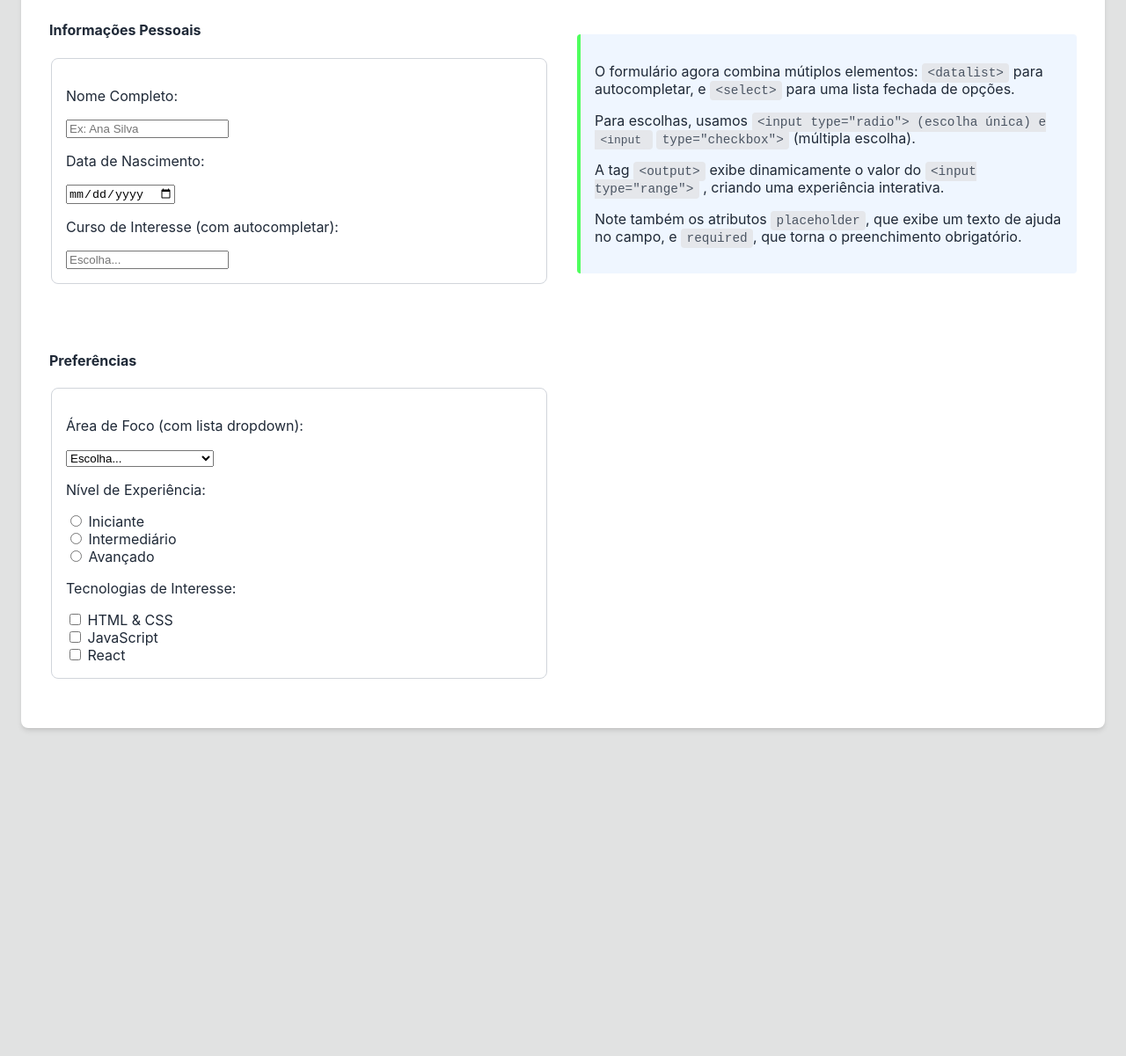
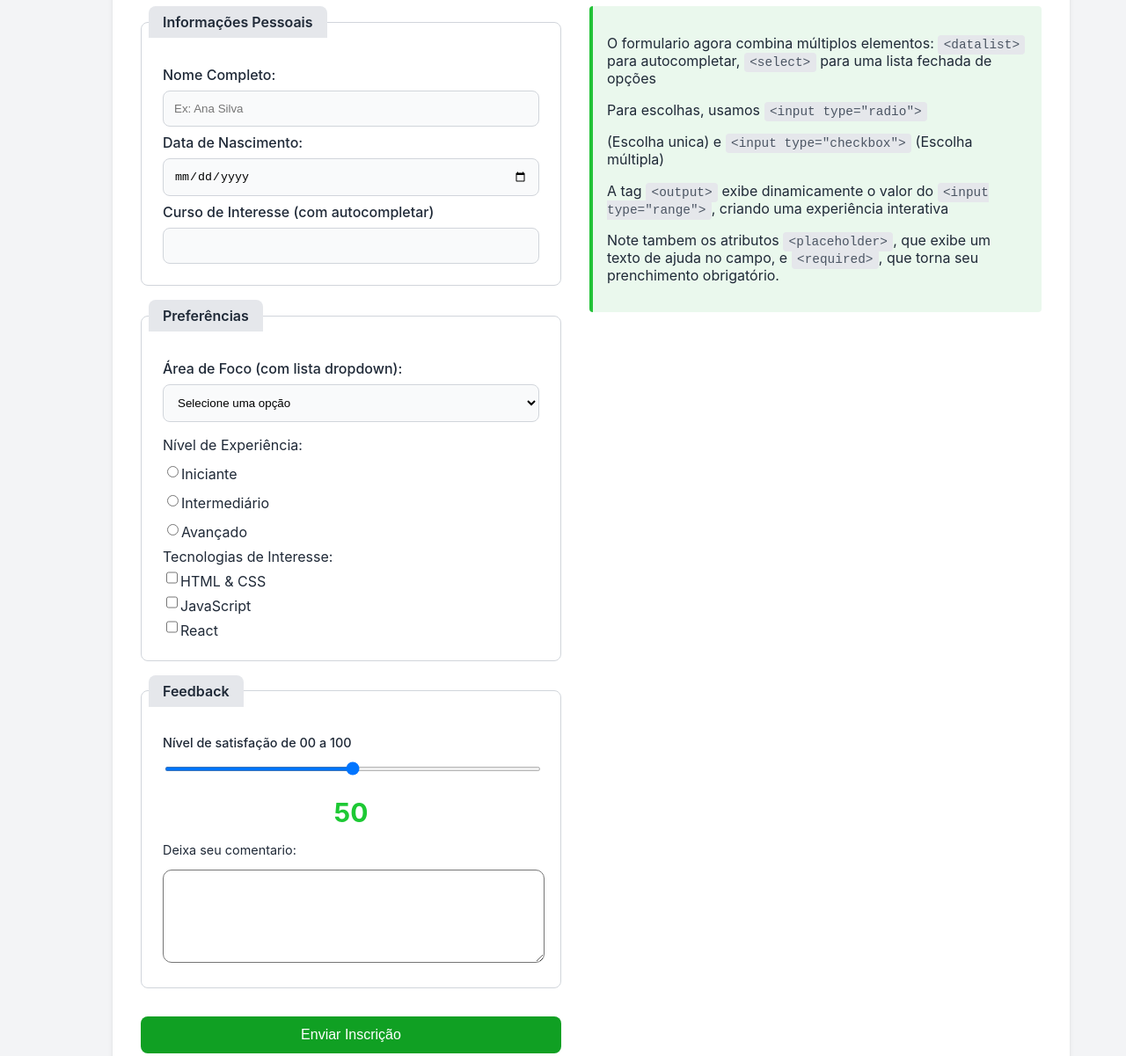
Before and after one commit to Pedroh1910/Anatomia, a plain HTML site: page part2.html in a window 1280 px wide. Shown: the part 438-1639 px from the top of the page at 88% size. Before the commit the page ends 1338 px from the top, so only its background shows below. Drawn offline with Linux system fonts and the light colour scheme.

Commit message:
Anatomia web part 2

```diff
--- a/part2.html
+++ b/part2.html
@@ -1,113 +1,117 @@
 <!DOCTYPE html>
-<html lang="ru">
+<html lang="en">
 <head>
     <meta charset="UTF-8">
     <meta name="viewport" content="width=device-width, initial-scale=1.0">
-    <title>Anatomia Web 2 - HTML 5</title>
-     <link rel="stylesheet" href="./style2.css">
+    <title>HTML 5 PARTE 2</title>
+
+    <link rel="stylesheet" href="./style2.css">
 </head>
 <body>
-    <header>
-        <div>
-            <h1>Anatomia de uma página HTML5</h1>
-            <p>Parte 2: Formulários e Textos</p>
-        </div>
-        <a href="/index.html">⭠ Voltar para Parte 1</a>
+    <header class="cabeca">
+        <h1>
+            Anatomia de uma página HTMl5</h1>
+            <nav>
+                <a href="index.html">⭠ Voltar para a parte 1</a>
+            </nav>
 
     </header>
-    <main class="conteiner">
+    <main class="container">
         <div class="card">
-            <h2>
-                Aprofundando o Conhecimento
-            </h2>
-            <p>
-                Nesta segunda parte, exploramos tags essenciais para Interatividade (Formulários) e para dar um significado ainda mais rico ao conteúdo textual.
-            </p>
+            <h2>Aprofundando o Conhecimento</h2>
+            <p>Nesta segunda parte, exploramos tags essenciais para a interatividade (formulários) e para dar um significado ainda mais rico ao conteúdo textual.</p>
         </div>
-        <section id="FormulariosInterativos">
+        <section id="formularios">
             <h3>Formulários Interativos: Coletando Dados</h3>
-            <div class="card grid-container">
-                <div>
-                    <h4>Informações Pessoais</h4>
-                    <fieldset>
-                        <p>Nome Completo:</p>
-                        <input type="text" placeholder="Ex: Ana Silva">
-                        <p>Data de Nascimento:</p>
-                        <input type="date">
-                        <p>Curso de Interesse (com autocompletar):</p>
-                        <input list="cursos" placeholder="Escolha...">
-                    </fieldset>
-                    <datalist id="cursos">
-                        <option value="Desenvolvimento Web">
-                        <option value="Design Gráfico">
-                        <option value="Marketing Digital">
-                        <option value="Data Science">
-                        <option value="Cibersegurança">
-                        <option value="Inteligência Artificial">
-                        <option value="Ciência de Dados">
-                        <option value="Engenharia de Software">
-                        <option value="Redes de Computadores">
-                        <option value="Administração de Sistemas">
-                    </datalist>
+            <div class="card">
+                <div class="Esquerda">
+                    <form action="" method="post">
+                        <fieldset>
+                            <legend>Informações Pessoais</legend>
+                            <label for="name">Nome Completo:</label>
+                            <input type="text" name="nome" id="nome" required placeholder="Ex: Ana Silva">
+                            <label for="data">Data de Nascimento:</label>
+                            <input type="date" name="data" id="dataid" required>
+                            <label for="curso">Curso de Interesse (com autocompletar)</label>
+                            <input list="cursos" id=cursos" name=cursos" />
+                            <datalist id="cursos">
+                                <option value="Analise e Desenvolvimento de Sistemas"></option>
+                                <option value="Engenheira de Software"></option>
+                                <option value="Ciências da Computação"></option>
+                              </datalist>
+                        </fieldset>
+                        <fieldset>
+                            <legend>Preferências</legend>
+                            <label for="area">Área de Foco (com lista dropdown):</label>
+                            <select name="area" id="areaid">
+                                <option value="">Selecione uma opção</option>
+                                <option value="front">Front-End</option>
+                                <option value="back">Back-End</option>
+                                <option value="full">Full-Stack</option>
+                            </select>
+                            <div class="xp">
+                                <label for="nivel">Nível de Experiência:</label>
+
+                                <div class="iniciante">
+                                    <input type="radio" name="experiencia" id="experienciaid">
+                                    <label for="iniciante">Iniciante</label>
+                                </div>
+
+                                <div class="intermediario">
+                                    <input type="radio" name="experiencia" id="experienciaid">
+                                    <label for="intermediario">Intermediário</label>
+                                </div>
+
+                                <div class="avancado">
+                                    <input type="radio" name="experiencia" id="experienciaid">
+                                    <label for="avancado">Avançado</label>
+                                </div>
+
+                            </div>
+                            <div class="tech">
+                                <label for="tecnologias">Tecnologias de Interesse:</label>
+
+                                <div class="html">
+                                    <input type="checkbox" name="html" id="htmlid">
+                                    <label for="html">HTML & CSS</label>
+                                </div>
+
+                                <div class="js">
+                                    <input type="checkbox" name="js" id="jsid">
+                                    <label for="js">JavaScript</label>
+                                </div>
+
+                                <div class="react">
+                                    <input type="checkbox" name="react" id="reactid">
+                                    <label for="react">React</label>
+                                </div>
+                            </div>
+                        </fieldset>
+                        <fieldset class="feedback">
+                            <legend>Feedback</legend>
+                            <label class="nivel">Nível de satisfação de 00 a 100</label>
+                            <input type="range" name="comen" class="comen" id="satisfacao" min="0" max="100" value="50" oninput="document.getElementById('valor-satisfacao').value = this.value">
+                            <h2 class="nota"><output id="valor-satisfacao">50</output></h2>
+                            <p class="deixa">Deixa seu comentario:</p>
+                            <textarea name="comentario" class="comentario"></textarea>
+                        </fieldset>
+                        <button type="submit" class="enviar">Enviar Inscrição</button>
+                    </form>
                 </div>
-                <div class="tag-highlight">
-                    <p>O formulário agora combina mútiplos elementos: <code>&lt;datalist&gt;</code> para autocompletar, e
-                        <code>&lt;select&gt;</code> para uma lista fechada de opções.
-                    </p>
-                    <p>Para escolhas, usamos <code>&lt;input type="radio"&gt; (escolha única) e <code>&lt;input</code></code>
-                        <code> type="checkbox"&gt;</code> (múltipla escolha).
-                    </p>
-                    <p>A tag <code>&lt;output&gt;</code> exibe dinamicamente o valor do <code>&lt;input type="range"&gt;</code> , criando
-                        uma experiência interativa.
-                    </p>
+                <div class="direita tag-highlight">
                     <p>
-                        Note também os atributos <code>placeholder</code>, que exibe um texto de ajuda no campo, e
-                        <code>required</code>, que torna o preenchimento obrigatório.
-                    </p>
-                </div>
-                <div>
-                    <h4>
-                        Preferências
-                    </h4>
-                    <fieldset>
-                        <p>
-                            Área de Foco (com lista dropdown):
-                        </p>
-                        <select>
-                            <option value="escolha">Escolha...</option>
-                            <option value="frontend">Front-end</option>
-                            <option value="backend">Back-end</option>
-                            <option value="fullstack">Full Stack</option>
-                            <option value="data">Data Science</option>
-                            <option value="security">Cibersegurança</option>
-                            <option value="ai">Inteligência Artificial</option>
-                            <option value="devops">DevOps</option>
-                            <option value="mobile">Desenvolvimento Mobile</option>
-                            <option value="cloud">Computação em Nuvem</option>
-                            <option value="uxui">UX/UI Design</option>
-                        </select>
-                        <p>
-                            Nível de Experiência:
-                        </p>
-                        <input type="radio" name="exp" value="iniciante" id="iniciante">
-                        <label for="iniciante">Iniciante</label><br>
-                        <input type="radio" name="exp" value="intermediario" id="intermediario">
-                        <label for="intermediario">Intermediário</label><br>
-                        <input type="radio" name="exp" value="avancado" id="avancado">
-                        <label for="avancado">Avançado</label>
-                        <p>
-                            Tecnologias de Interesse:
-                        </p>
-                        <input type="checkbox" name="tech" value="htmlcss" id="htmlcss">
-                        <label for="htmlcss">HTML & CSS</label><br>
-                        <input type="checkbox" name="tech" value="javascript" id="javascript">
-                        <label for="javascript">JavaScript</label><br>
-                        <input type="checkbox" name="tech" value="react" id="react">
-                        <label for="react">React</label>
-                    </fieldset>
+                        O formulario agora combina múltiplos elementos: <code>&lt;datalist&gt;</code> para autocompletar, <code>&lt;select&gt;</code> para uma lista fechada de opções
+                      </p>
+                      <p>Para escolhas, usamos <code>&lt;input type="radio"&gt;</code></p> (Escolha unica) e <code>&lt;input type="checkbox"&gt;</code> (Escolha múltipla)</p>
+                      <p>A tag <code>&lt;output&gt;</code> exibe dinamicamente o valor do <code>&lt;input type="range"&gt;</code>, criando uma experiência interativa</p>
+                      <p>Note tambem os atributos <code>&lt;placeholder&gt;</code>, que exibe um texto de ajuda no campo, e <code>&lt;required&gt;</code>, que torna seu prenchimento obrigatório.</p>
                 </div>
             </div>
         </section>
     </main>
+    <footer>
+        <p>Página construída como um projeto de estudo sobre HTML5 Semântico.</p>
+        <p>&copy; 2025. Todos os direitos reservados.</p>
+    </footer>
 </body>
 </html>
--- a/style2.css
+++ b/style2.css
@@ -1,14 +1,13 @@
 body {
     font-family: 'Inter', sans-serif;
-    background-color: #e1e2e2;
+    background-color: #f3f4f6;
     color: #1f2937;
     margin: 0;
 }
 
 .container {
-    max-width: 960px;
+    width: 80%;
     margin: 0 auto;
-    padding: 0 1.5rem;
 }
 
 code {
@@ -21,16 +20,38 @@ code {
 }
 
 .tag-highlight {
-    border-left: 4px solid #4fff5e;
-    background-color: #eff6ff;
+    border-left: 4px solid #22c237;
+    background-color: #eaf8ed;
     padding: 1rem;
     border-radius: 0.25rem;
 }
 
+meter::-webkit-meter-bar {
+    background: #e5e5e5;
+    border-radius: 8px;
+}
+meter::-webkit-meter-optimum-value {
+    background: #22c55e;
+    border-radius: 8px;
+}
+meter::-webkit-meter-suboptimum-value {
+    background: #facc15;
+    border-radius: 8px;
+}
+
+dialog::backdrop {
+    background-color: rgba(0, 0, 0, 0.6);
+    backdrop-filter: blur(4px);
+}
+
+.cabeca{
+    display: flex;
+    align-items: center;
+    justify-content: space-around;
+    margin-bottom: 20px;
+}
+
 header {
-    display: flex;
-    justify-content: space-between;
-    align-items: center;
     background-color: #fff;
     box-shadow: 0 1px 3px 0 rgba(0, 0, 0, 0.1), 0 1px 2px 0 rgba(0, 0, 0, 0.06);
     position: sticky;
@@ -49,7 +70,22 @@ header .container {
 header h1 {
     font-size: 1.5rem;
     font-weight: bold;
-    color: #4fff5e;
+    color: #2563eb;
+}
+
+header nav {
+    margin-top: 0.5rem;
+}
+
+header nav a {
+    color: #4b5563;
+    text-decoration: none;
+    transition: color 0.3s;
+    margin: 0 0.5rem;
+}
+
+header nav a:hover {
+    color: #2563eb;
 }
 
 main {
@@ -62,6 +98,7 @@ main {
     border-radius: 0.5rem;
     box-shadow: 0 4px 6px -1px rgba(0, 0, 0, 0.1), 0 2px 4px -1px rgba(0, 0, 0, 0.06);
     margin-bottom: 3rem;
+    width: 100%;
 }
 
 main h2 {
@@ -75,26 +112,140 @@ main h3 {
     font-size: 1.5rem;
     font-weight: bold;
     color: #1f2937;
-    border-bottom: 2px solid #4fff5e;
+    border-bottom: 2px solid #dbeafe;
     padding-bottom: 0.5rem;
     margin-bottom: 1.5rem;
 }
 
-.grid-container {
-    display: grid;
-    gap: 2rem;
-    align-items: center;
+main h4 {
+    font-size: 1.25rem;
+    font-weight: 600;
+    color: #1f2937;
+    margin-bottom: 0.5rem;
 }
 
-@media (min-width: 640px) {
-    .grid-container {
-        grid-template-columns: repeat(2, 1fr);
+#formularios .card {
+    display: flex;
+    flex-direction: column;
+    gap: 2rem;
+}
+
+@media (min-width: 768px) {
+    #formularios .card {
+        flex-direction: row;
+        align-items: flex-start;
     }
+}
+
+.Esquerda {
+    flex: 1;
+    display: flex;
+    flex-direction: column;
+    gap: 1.5rem;
+}
+
+.direita {
+    flex: 1;
+}
+
+form {
+    display: flex;
+    flex-direction: column;
+    gap: 1rem;
 }
 
 fieldset {
     border: 1px solid #d1d5db;
     border-radius: 0.5rem;
-    padding: 1rem;
-    margin-bottom: 1.5rem;
+    padding: 1.5rem;
+    margin: 0;
 }
+
+legend {
+    background-color: #e5e7eb;
+    padding: 0.5rem 1rem;
+    border-radius: 0.5rem 0.5rem 0 0;
+    font-weight: 600;
+    margin-left: -1rem;
+}
+
+label {
+    display: block;
+    margin-bottom: 0.5rem;
+    font-weight: 500;
+}
+
+input[type="text"],
+input[type="date"],
+input[list],
+select {
+    width: 100%;
+    padding: 0.75rem;
+    border: 1px solid #d1d5db;
+    border-radius: 0.5rem;
+    background-color: #f9fafb;
+    box-sizing: border-box;
+}
+
+.xp, label{
+    display: flex;
+    align-items: left;
+    flex-wrap: wrap;
+    flex-direction: column;
+    gap: 0.3rem;
+    margin-top: 0.5rem;
+}
+
+.xp label, .tech label {
+    margin-bottom: 0;
+    font-weight: normal;
+}
+.iniciante, .intermediario, .avancado, .html, .js, .react{
+    display: flex;
+    text-align: center;
+}
+input[type="radio"],
+input[type="checkbox"] {
+    margin-right: 0.rem;
+}
+
+footer {
+    text-align: center;
+    padding: 1.5rem;
+    background-color: #1f2937;
+    color: #d1d5db;
+    margin-top: 3rem;
+}
+.nivel{
+    font-size: 0.9em;
+}
+.deixa{
+    font-size: 0.9em;
+}
+.enviar{
+    background-color: #10a023;
+    color: white;
+    border: none;
+    padding: 0.75rem 1.5rem;
+    border-radius: 0.5rem;
+    cursor: pointer;
+    font-size: 1rem;
+    transition: background-color 0.3s;
+    margin-top: 1rem;
+}
+.comentario{
+    width: 100%;
+    height: 100px;
+    border-radius: 10px
+}
+.comen{
+    width: 100%;
+    background-color: #2e466b;
+    height: 5px;
+}
+.nota{
+    align-items: center;
+    justify-content: center;
+    display: flex;
+    color: #1dc934;
+}
```
